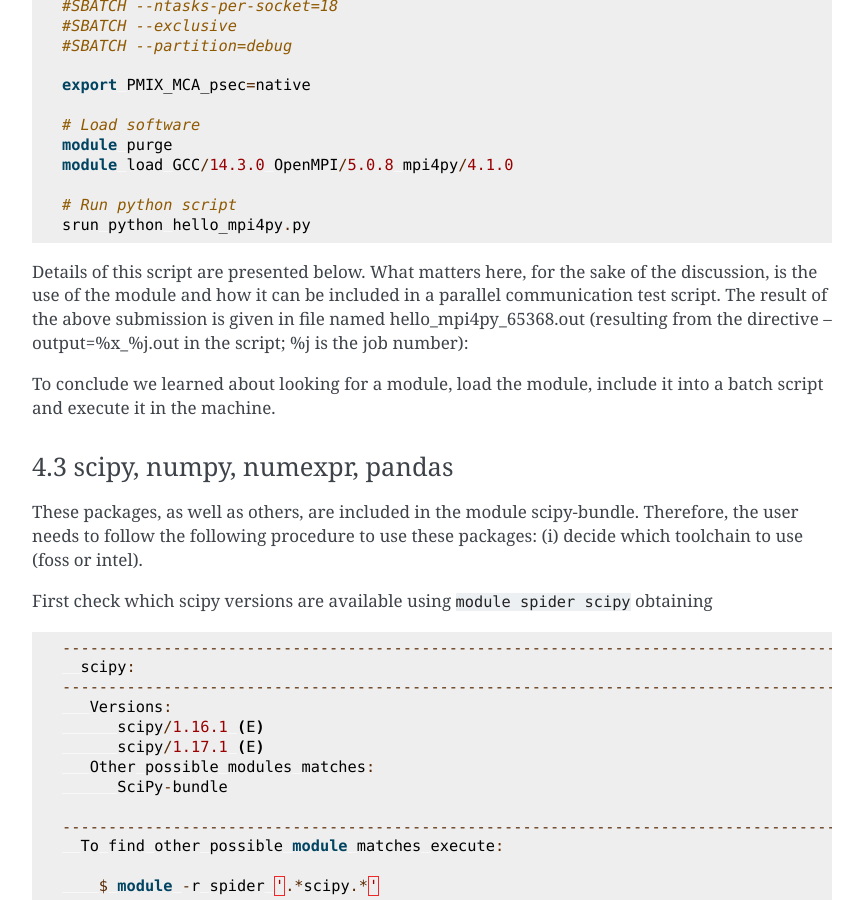
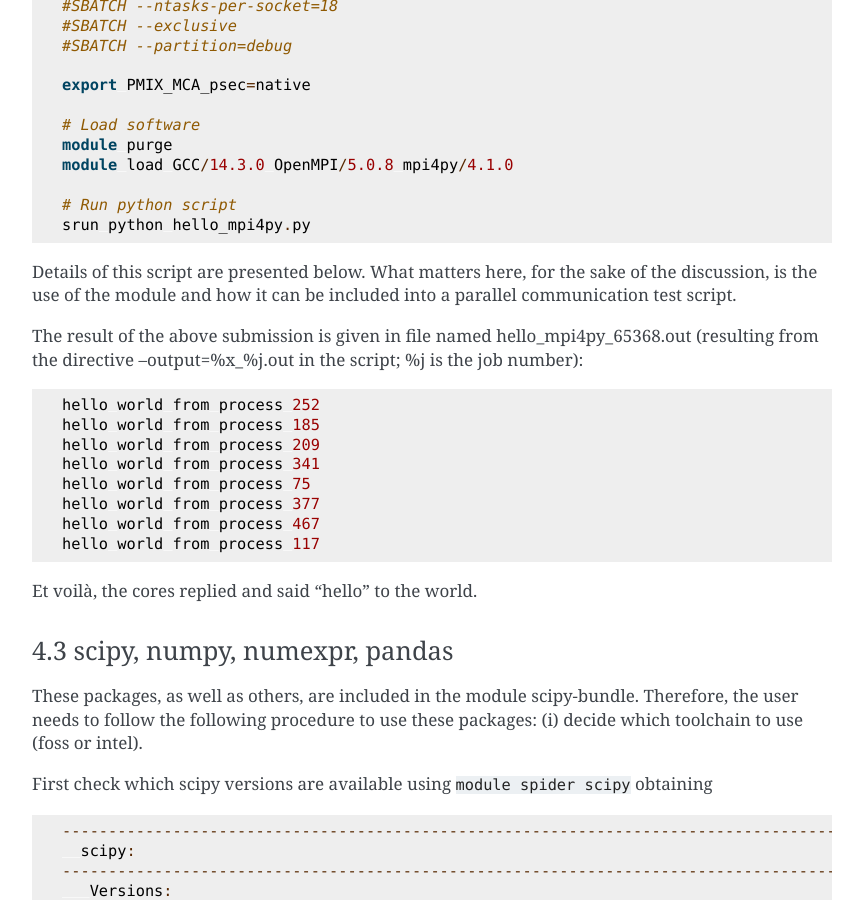
Before and after one commit to mavillez/Oblivion, a Sphinx documentation site: the page built from docs/source/modules.rst, in a window 1280 px wide and 900 px high, scrolled down 12676 px. Shown: the whole window, without its empty margins (298-1161 px from the left). Built offline with Sphinx 7.4.7, drawn with Linux system fonts in a browser that asks for light colours.

Commit message:
Update documentation for hello_mpi4py.py script
Rephrase details about the script and its output in the documentation.

```diff
--- a/docs/source/modules.rst
+++ b/docs/source/modules.rst
@@ -683,9 +683,12 @@
   # Run python script
   srun python hello_mpi4py.py
 
-Details of this script are presented below. What matters here, for the sake of the discussion, is the use of the module and how it can be included in a parallel communication test script. The result of the above submission is given in file named hello_mpi4py_65368.out (resulting from the directive --output=%x_%j.out in the script; %j is the job number):
+Details of this script are presented below. What matters here, for the sake of the discussion, is the use of the module and how it can be included into a parallel communication test script.
+
+The result of the above submission is given in file named hello_mpi4py_65368.out (resulting from the directive --output=%x_%j.out in the script; %j is the job number):
 
 .. code-block:: julia
+
   hello world from process 252
   hello world from process 185
   hello world from process 209
@@ -695,7 +698,7 @@
   hello world from process 467
   hello world from process 117
 
-To conclude we learned about looking for a module, load the module, include it into a batch script and execute it in the machine.
+Et voilà, the cores replied and said "hello" to the world.
 
 
 4.3 scipy, numpy, numexpr, pandas
```
